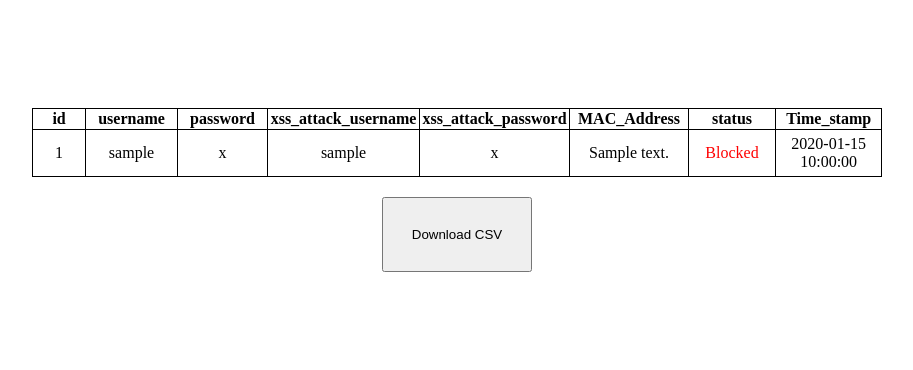
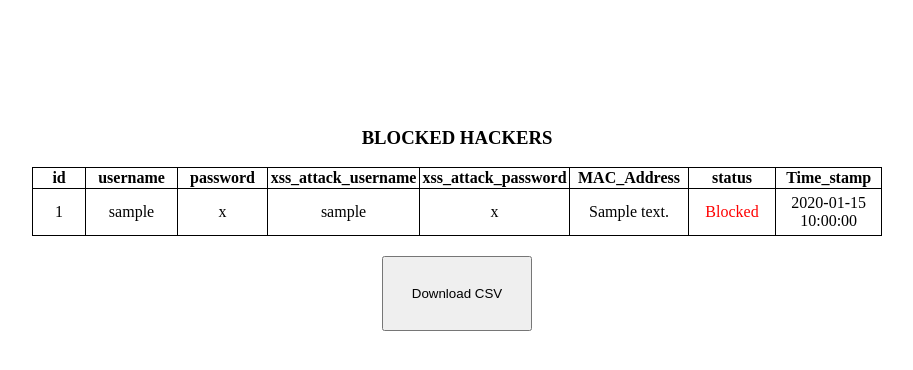
Before and after one commit to Logesh1803-P/review-tody, a Flask app: page /Attacker_list in a window 1280 px wide. Shown: the top 370 px of the page, without its empty margins (176-1089 px from the left). Run offline with Flask 3, Linux system fonts and the light colour scheme; tables that the repository leaves empty or names only in its code hold one stand-in row (values such as "Sample post").

Commit message:
Update Attacker_list.html

```diff
--- a/templates/Attacker_list.html
+++ b/templates/Attacker_list.html
@@ -10,6 +10,9 @@ padding-right: 200px;
 padding-top : 100px;
 padding-bottom : 100px;
 ">
+ <div>
+    <h3>BLOCKED HACKERS</h3>
+</div>
 <style>
 body{
     text-align : center;
```
